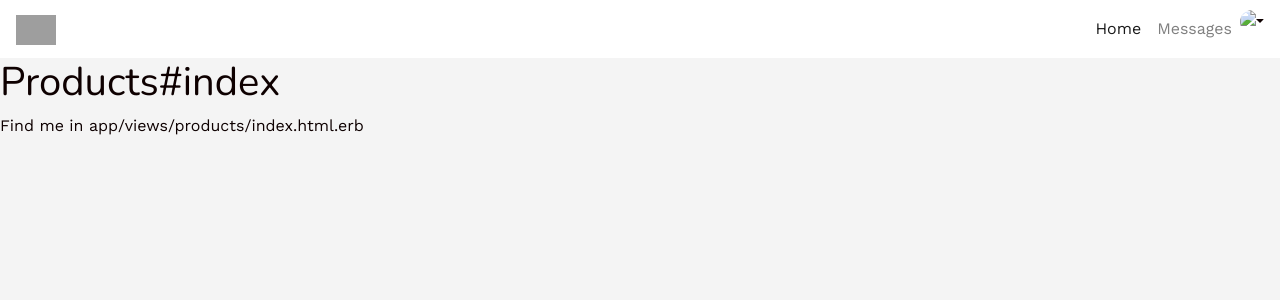
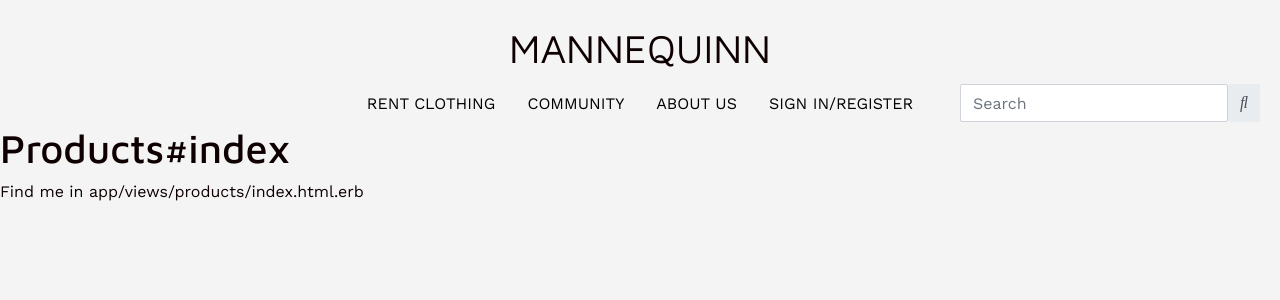
Before and after one commit to tc-gray/mannequin, a Rails app: page /products in a window 1280 px wide. Shown: the top 300 px of the page. Run offline with Rails 7, Linux system fonts and the light colour scheme; a user stored in the database is signed in; style sheets or scripts are compiled from the project's sources; some libraries are stand-ins or nearby versions; grey boxes are pictures that could not be loaded.

Commit message:
basic navbar

```diff
--- /dev/null
+++ b/app/assets/stylesheets/components/_header.scss
@@ -0,0 +1,3 @@
+.brand-title {
+  font-weight: lighter;
+}
--- a/app/assets/stylesheets/components/_index.scss
+++ b/app/assets/stylesheets/components/_index.scss
@@ -2,3 +2,4 @@
 @import "alert";
 @import "avatar";
 @import "navbar";
+@import "header";
--- a/app/assets/stylesheets/components/_navbar.scss
+++ b/app/assets/stylesheets/components/_navbar.scss
@@ -1,5 +1,21 @@
+.nav-item {
+  text-transform: uppercase;
+}
+
+.search-bar {
+  position: absolute;
+  right: 20px;
+  width: 300px;
+}
+
+.mobile-nav-section {
+  display: none;
+}
+
+// old navbar below
+
 .navbar-lewagon {
-  justify-content: space-between;
+  // justify-content: space-between;
   background: white;
 }
 
@@ -10,3 +26,27 @@
 .navbar-lewagon .navbar-brand img {
   width: 40px;
 }
+
+.navbar-center .navbar-inner {
+  text-align: center;
+}
+
+.navbar-center .navbar-inner .nav {
+  display:inline-block;
+  float: none;
+}
+
+// media queries
+
+@media (max-width: 992.98px) {
+  .mobile-nav-section {
+    display: block;
+}
+}
+
+
+@media (max-width: 992.98px) {
+  .desktop-nav-section {
+    display: none;
+}
+}
--- a/app/assets/stylesheets/config/_fonts.scss
+++ b/app/assets/stylesheets/config/_fonts.scss
@@ -1,9 +1,13 @@
 // Import Google fonts
 @import url('https://fonts.googleapis.com/css?family=Nunito:400,700|Work+Sans:400,700&display=swap');
+@import url('https://fonts.googleapis.com/css2?family=Maven+Pro:wght@400;500;600;700;800;900&display=swap');
 
 // Define fonts for body and headers
 $body-font: "Work Sans", "Helvetica", "sans-serif";
-$headers-font: "Nunito", "Helvetica", "sans-serif";
+$headers-font: "Maven Pro", sans-serif;
+
+// $headers-font: "Nunito", "Helvetica", "sans-serif";
+
 
 // To use a font file (.woff) uncomment following lines
 // @font-face {
--- a/app/assets/stylesheets/pages/_home.scss
+++ b/app/assets/stylesheets/pages/_home.scss
@@ -1 +1,5 @@
 // Specific CSS for your home-page
+a {
+  text-decoration: none;
+  color: rgba(0, 0, 0, 1);
+}
--- a/app/views/layouts/application.html.erb
+++ b/app/views/layouts/application.html.erb
@@ -7,11 +7,15 @@
 
     <meta name="viewport" content="width=device-width, initial-scale=1, shrink-to-fit=no">
     <%= stylesheet_link_tag 'application', media: 'all', 'data-turbolinks-track': 'reload' %>
+    <link rel="preconnect" href="https://fonts.googleapis.com">
+    <link rel="preconnect" href="https://fonts.gstatic.com" crossorigin>
+    <link href="https://fonts.googleapis.com/css2?family=Maven+Pro:wght@400;500;600;700;800;900&display=swap" rel="stylesheet">
 
     <%= javascript_pack_tag 'application', 'data-turbolinks-track': 'reload', defer: true %>
   </head>
 
   <body>
+    <%= render 'shared/header' %>
     <%= render 'shared/navbar' %>
     <%= render 'shared/flashes' %>
 
--- a/app/views/pages/home.html.erb
+++ /dev/null
@@ -1,2 +0,0 @@
-<h1>Pages#home</h1>
-<p>Find me in app/views/pages/home.html.erb</p>
--- /dev/null
+++ b/app/views/shared/_header.html.erb
@@ -0,0 +1,12 @@
+<div class="container-fluid">
+  <div class="row">
+    <div class="text-center pb-1 pt-4 col-lg-4">
+    </div>
+    <div class="text-center pb-1 pt-4 col-lg-4">
+      <h1 class="brand-title">MANNEQUINN</h1>
+    </div>
+    <div class="text-right pb-1 pt-4 col-lg-4">
+
+    </div>
+  </div>
+</div>
--- a/app/views/shared/_navbar.html.erb
+++ b/app/views/shared/_navbar.html.erb
@@ -1,35 +1,52 @@
-<div class="navbar navbar-expand-sm navbar-light navbar-lewagon">
-  <%= link_to "#", class: "navbar-brand" do %>
-    <%= image_tag "https://raw.githubusercontent.com/lewagon/fullstack-images/master/uikit/logo.png" %>
-    <% end %>
+<%# desktop nav ***************************** %>
 
-  <button class="navbar-toggler" type="button" data-toggle="collapse" data-target="#navbarSupportedContent" aria-controls="navbarSupportedContent" aria-expanded="false" aria-label="Toggle navigation">
+<ul class="desktop-nav-section nav justify-content-center">
+  <li class="nav-item">
+    <a class="nav-link" href="#">Rent Clothing</a>
+  </li>
+  <li class="nav-item">
+    <a class="nav-link" href="#">Community</a>
+  </li>
+  <li class="nav-item">
+    <a class="nav-link" href="#">About Us</a>
+  </li>
+  <li class="nav-item">
+    <a class="nav-link" href="#" tabindex="-1" aria-disabled="true">Sign in/Register</a>
+  </li>
+  <li>
+    <div class="input-group rounded search-bar">
+      <input type="search" class="form-control rounded" placeholder="Search" aria-label="Search" aria-describedby="search-addon" />
+      <span class="input-group-text border-0" id="search-addon">
+      <i class="fas fa-search"></i>
+      </span>
+    </div>
+  </li>
+</ul>
+
+<%# mobile nav ***************************** %>
+
+<nav class="mobile-nav-section navbar navbar-expand-lg navbar-light bg-light">
+  <button class="navbar-toggler" type="button" data-toggle="collapse" data-target="#navbarTogglerDemo01" aria-controls="navbarTogglerDemo01" aria-expanded="false" aria-label="Toggle navigation">
     <span class="navbar-toggler-icon"></span>
   </button>
-
-
-  <div class="collapse navbar-collapse" id="navbarSupportedContent">
-    <ul class="navbar-nav mr-auto">
-      <% if user_signed_in? %>
+  <div class="collapse navbar-collapse" id="navbarTogglerDemo01">
+    <a class="navbar-brand" href="#">Hidden brand</a>
+    <ul class="navbar-nav mr-auto mt-2 mt-lg-0">
       <li class="nav-item active">
-          <%= link_to "Home", "#", class: "nav-link" %>
+        <a class="nav-link" href="#">Home <span class="sr-only">(current)</span></a>
       </li>
       <li class="nav-item">
-          <%= link_to "Messages", "#", class: "nav-link" %>
+        <a class="nav-link" href="#">Link</a>
       </li>
-        <li class="nav-item dropdown">
-          <%= image_tag "https://kitt.lewagon.com/placeholder/users/ssaunier", class: "avatar dropdown-toggle", id: "navbarDropdown", data: { toggle: "dropdown" }, 'aria-haspopup': true, 'aria-expanded': false %>
-          <div class="dropdown-menu dropdown-menu-right" aria-labelledby="navbarDropdown">
-            <%= link_to "Action", "#", class: "dropdown-item" %>
-            <%= link_to "Another action", "#", class: "dropdown-item" %>
-            <%= link_to "Log out", destroy_user_session_path, method: :delete, class: "dropdown-item" %>
-          </div>
+      <li class="nav-item">
+        <a class="nav-link disabled" href="#">Disabled</a>
       </li>
-      <% else %>
-        <li class="nav-item">
-          <%= link_to "Login", new_user_session_path, class: "nav-link" %>
-        </li>
-      <% end %>
     </ul>
+    <div class="input-group rounded search-bar">
+      <input type="search" class="form-control rounded" placeholder="Search" aria-label="Search" aria-describedby="search-addon" />
+      <span class="input-group-text border-0" id="search-addon">
+      <i class="fas fa-search"></i>
+      </span>
     </div>
   </div>
+</nav>
```
Also changed, not shown: app/views/shared/_copy-code-here.html.erb (added, +38 -0 lines). Lines whose indentation alone changed are shown as unchanged.
